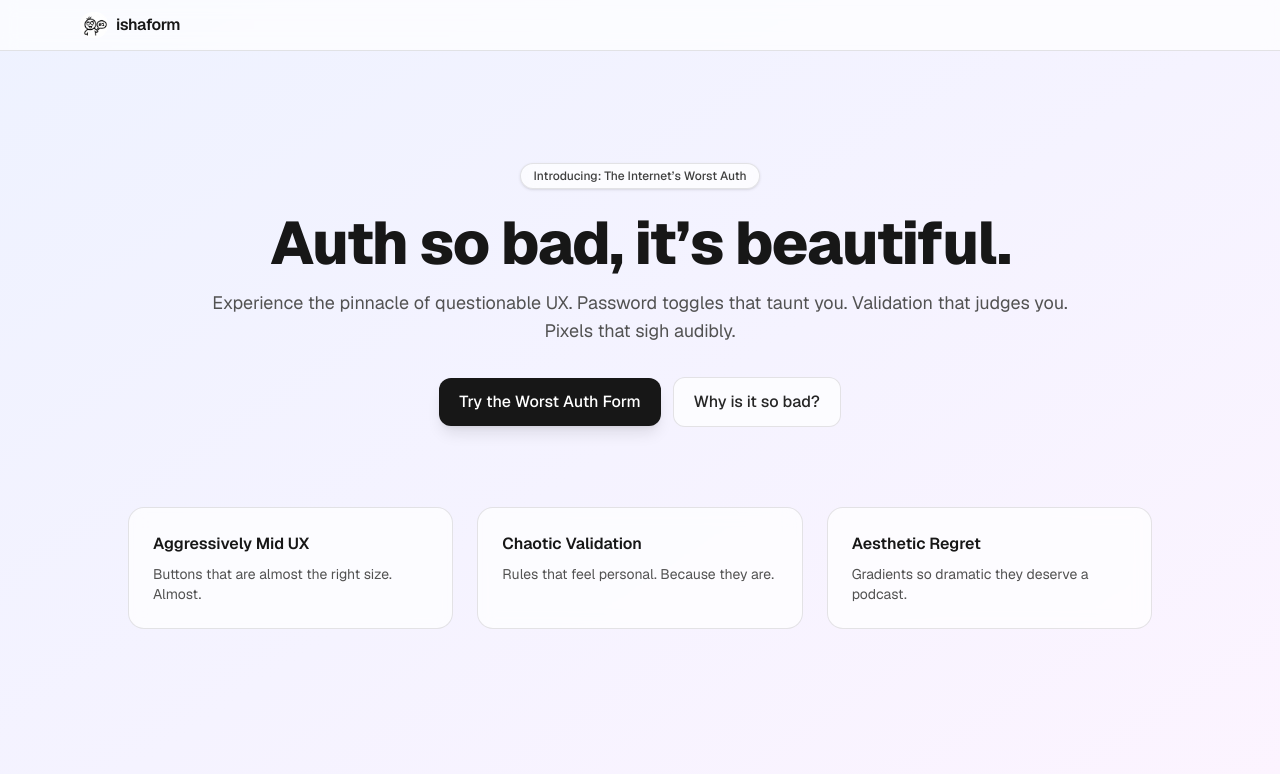
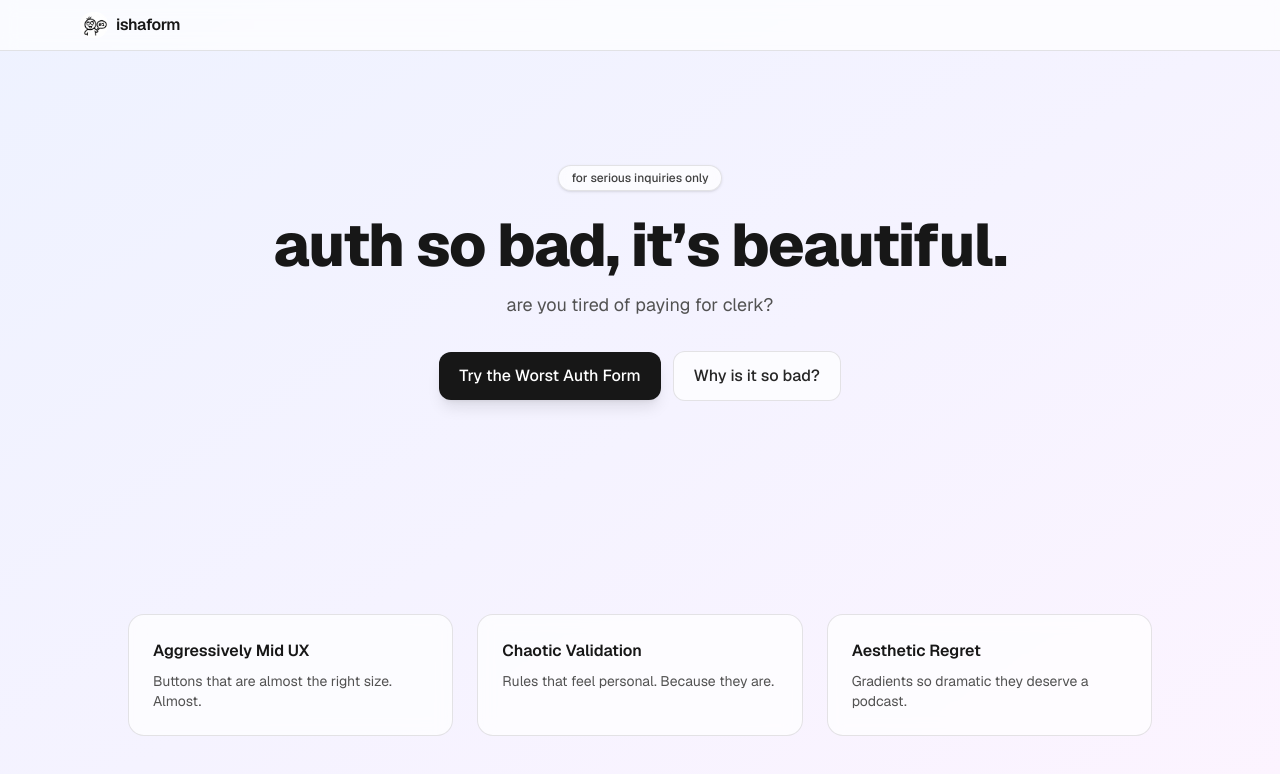
Before and after one commit to spineda1208/vibeathon-naiss, a Next.js app: page / in a window 1280 px wide. Shown: the top 774 px of the page. Built offline with nearby package versions, Linux system fonts and the light colour scheme.

Commit message:
Center landing page vertically using grid place-items-center.

```diff
--- a/src/app/page.tsx
+++ b/src/app/page.tsx
@@ -5,17 +5,16 @@ export const metadata = {
 
 export default function Home() {
   return (
-    <main className="min-h-screen px-6 py-20 sm:py-28">
+    <main className="min-h-screen grid place-items-center px-6 py-12">
       <div className="mx-auto max-w-4xl text-center">
         <div className="inline-flex items-center gap-2 rounded-full border border-black/10 dark:border-white/15 bg-white/70 dark:bg-neutral-900/60 px-3 py-1 text-xs font-medium text-neutral-700 dark:text-neutral-300 shadow-sm backdrop-blur">
-          Introducing: The Internet’s Worst Auth
+          for serious inquiries only
         </div>
         <h1 className="mt-6 text-4xl sm:text-6xl font-extrabold tracking-tight text-neutral-900 dark:text-neutral-100">
-          Auth so bad, it’s beautiful.
+          auth so bad, it’s beautiful.
         </h1>
         <p className="mt-4 text-lg text-neutral-600 dark:text-neutral-400">
-          Experience the pinnacle of questionable UX. Password toggles that
-          taunt you. Validation that judges you. Pixels that sigh audibly.
+          are you tired of paying for clerk?
         </p>
         <div className="mt-8 flex items-center justify-center gap-3">
           <a
```
